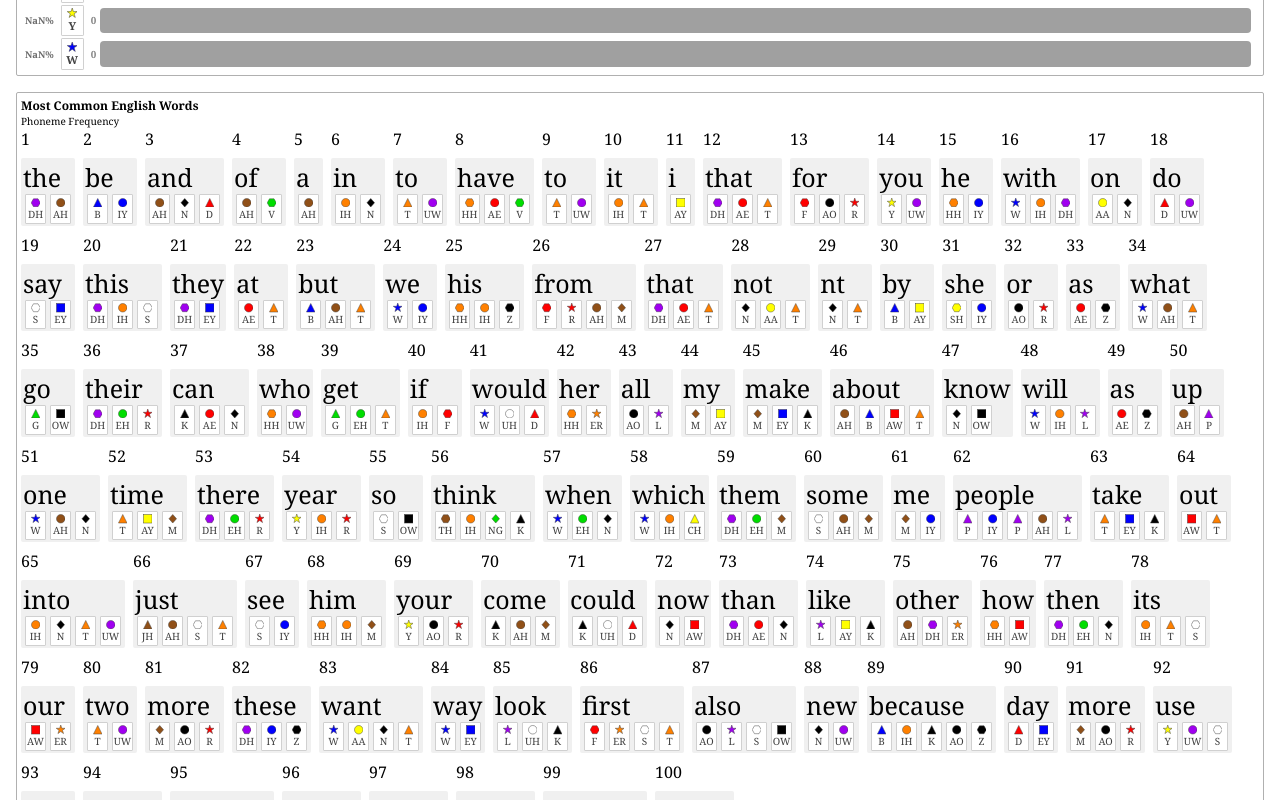
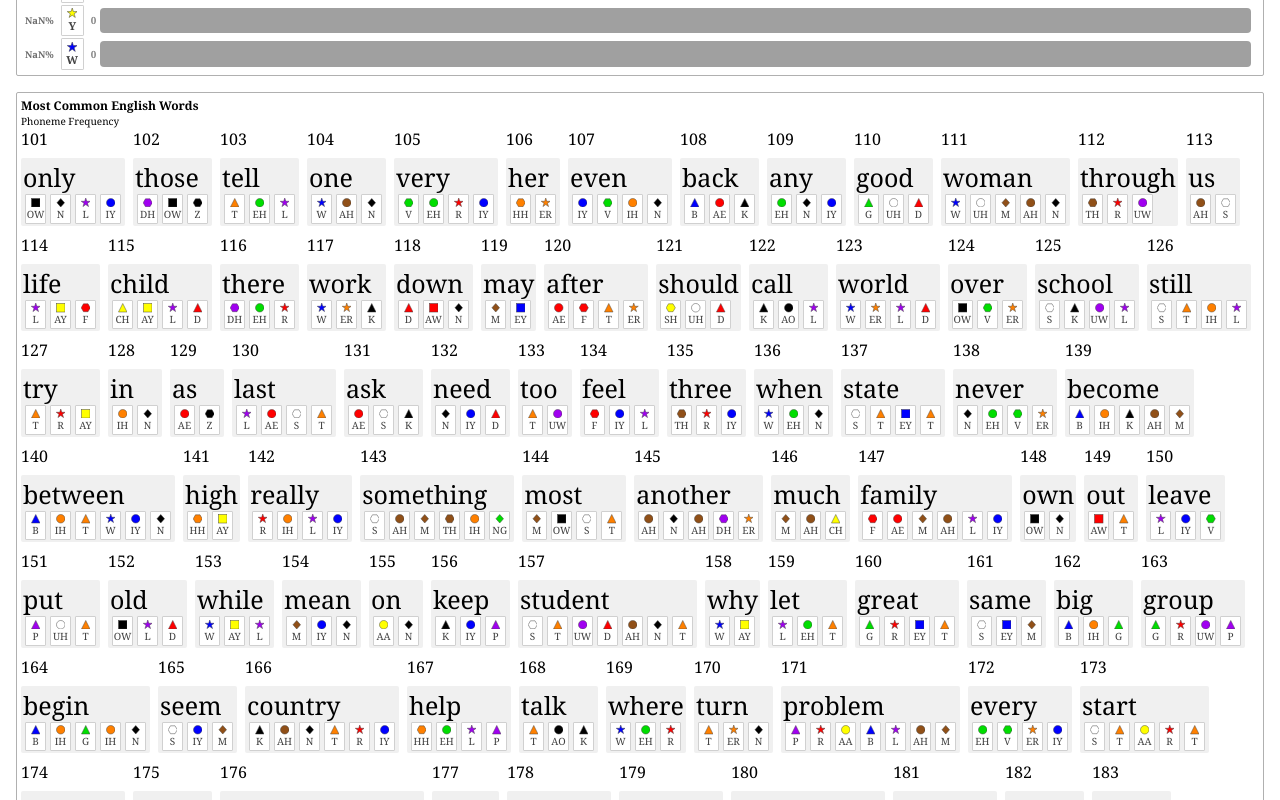
Before and after one commit to philrmass/phoneme-finder, a React (Create React App) app: page / in a window 1280 px wide. Shown: the part 1860-2660 px from the top of the page. Built offline with nearby package versions, Linux system fonts and the light colour scheme.

Commit message:
add common defs with count

```diff
--- a/src/components/App.js
+++ b/src/components/App.js
@@ -19,9 +19,7 @@ function App(props) {
   const [common, setCommon] = useState([]);
 
   useEffect(() => {
-    //??? make more efficient, add back all words
-    //console.log('ENTRIES', Object.entries(decodedData));
-    setCommon(commonWords.slice(0, 100).map((word) => decodedData[word.toLowerCase()]));
+    setCommon(commonWords.map((word, index) => [index + 1, decodedData[word.toLowerCase()]]));
   }, []);
 
   const save = () => {
@@ -69,7 +67,7 @@ function App(props) {
           onComplete={addComplete}/>
         <Reference decodePhrase={decodePhrase}/>
         <Complete defs={complete}/>
-        <Common defs={common}/>
+        <Common countDefs={common}/>
       </main>
     </React.Fragment>
   );
--- a/src/components/Common.js
+++ b/src/components/Common.js
@@ -1,10 +1,17 @@
-import React, { useState } from 'react';
+import React, { useEffect, useState } from 'react';
 import PropTypes from 'prop-types';
 import WordDisplay from './WordDisplay';
 import styles from '../styles/Common.module.css';
 
 function Common(props) {
   const [isOpen, setIsOpen] = useState(true);
+  const [count, setCount] = useState(100);
+  const [results, setResults] = useState([]);
+  const resultsMax = 100;
+
+  useEffect(() => {
+    setResults(props.countDefs.slice(count, count + resultsMax));
+  }, [props.countDefs, count]);
 
   return (
     <div className='common'>
@@ -18,12 +25,12 @@ function Common(props) {
           <React.Fragment>
             <div className={styles.subtitle}>Phoneme Frequency</div>
             <div className={styles.words}>
-              { props.defs.map((def, index) => (
-                <React.Fragment key={def.word + index}>
+              { results.map((countDef, index) => (
+                <React.Fragment key={countDef[1].word + index}>
                   <div>
-                    <div className={styles.count}>{index + 1}</div>
+                    <div className={styles.count}>{countDef[0]}</div>
                     <div className={styles.word}>
-                      <WordDisplay def={def}/>
+                      <WordDisplay def={countDef[1]}/>
                     </div>
                   </div>
                 </React.Fragment>
@@ -37,7 +44,7 @@ function Common(props) {
 }
 
 Common.propTypes = {
-  defs: PropTypes.arrayOf(PropTypes.object),
+  countDefs: PropTypes.arrayOf(PropTypes.array),
 };
 
 export default Common;
```
Also changed, not shown: src/lib/binarySearch.js (added, +15 -0 lines).
